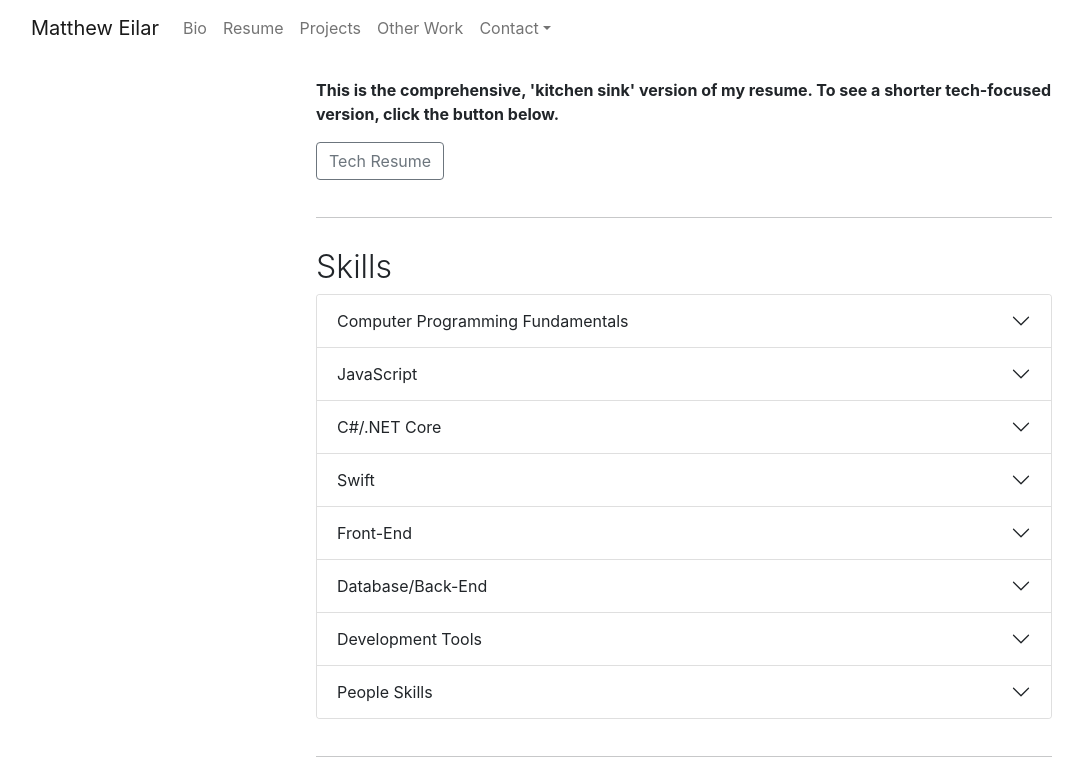
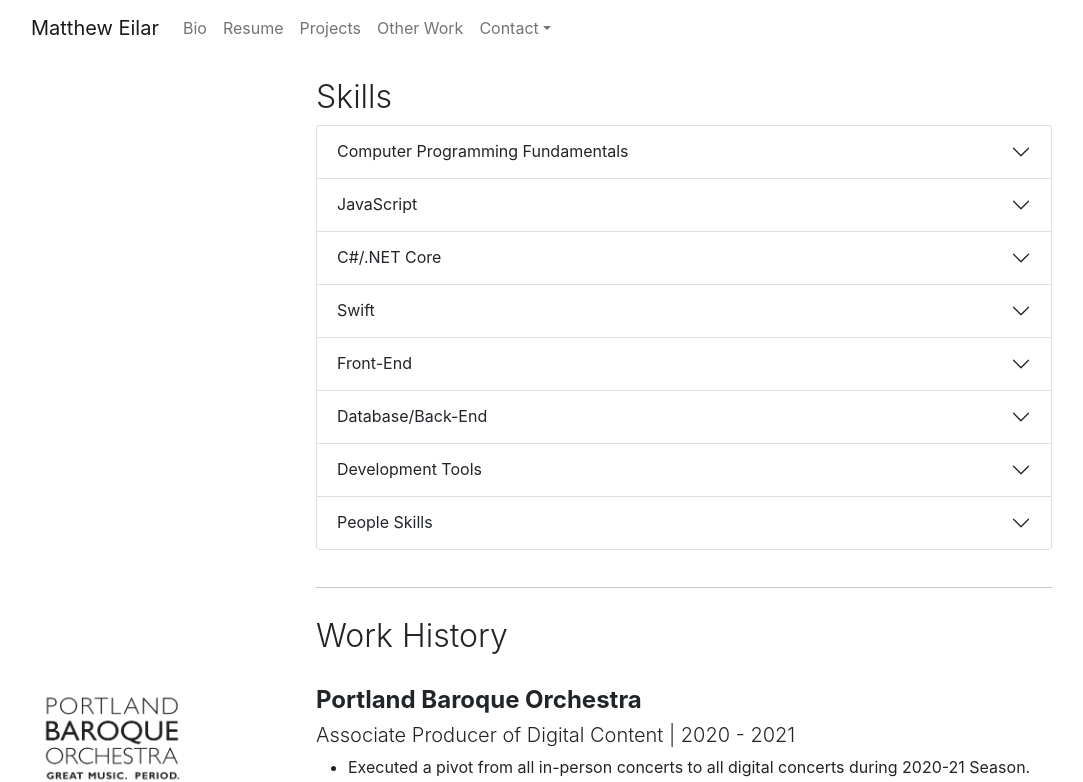
Before and after one commit to meilar/homepage, a React (Create React App) app: page /resume in a window 1280 px wide. Shown: the top 782 px of the page, without its empty margins (51-1134 px from the left). Built offline with nearby package versions, Linux system fonts and the light colour scheme.

Commit message:
Comment out

```diff
--- a/src/components/Resume.jsx
+++ b/src/components/Resume.jsx
@@ -15,7 +15,7 @@ function Resume() {
   return (
     <Container>
       <TopNav />
-      <div className="main-content row">
+      {/* <div className="main-content row">
         <div className="col-md-1"></div>
         <div className="col-md-2"></div>
         <div className="col-md-8">
@@ -24,9 +24,8 @@ function Resume() {
           <hr />
         </div>
         <div className="col-md-1"></div>
-      </div>
-
-      <div className="row">
+      </div> */}
+      <div className="main-content row">
         <div className="col-md-2"></div>
         <div className="col-md-1"></div>
         <div className="col-md-8">
```
